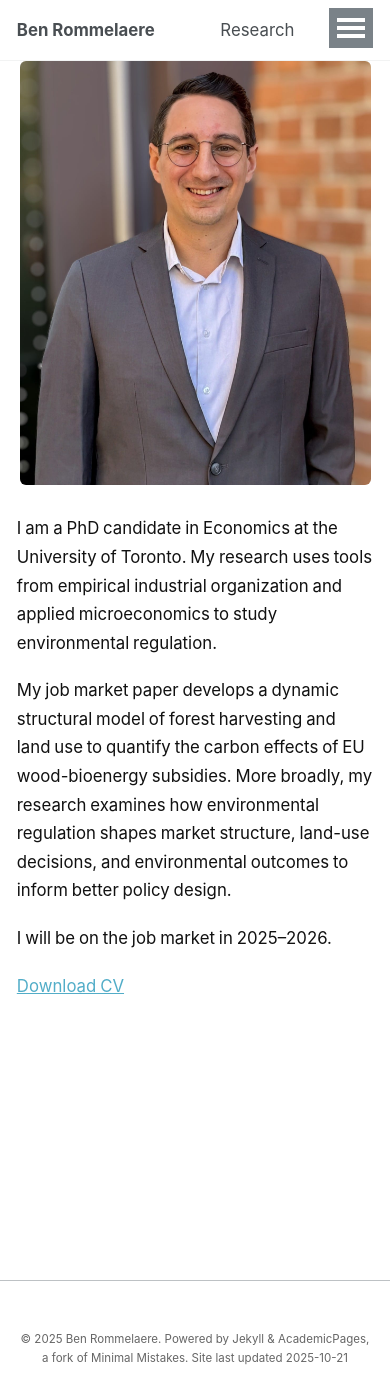
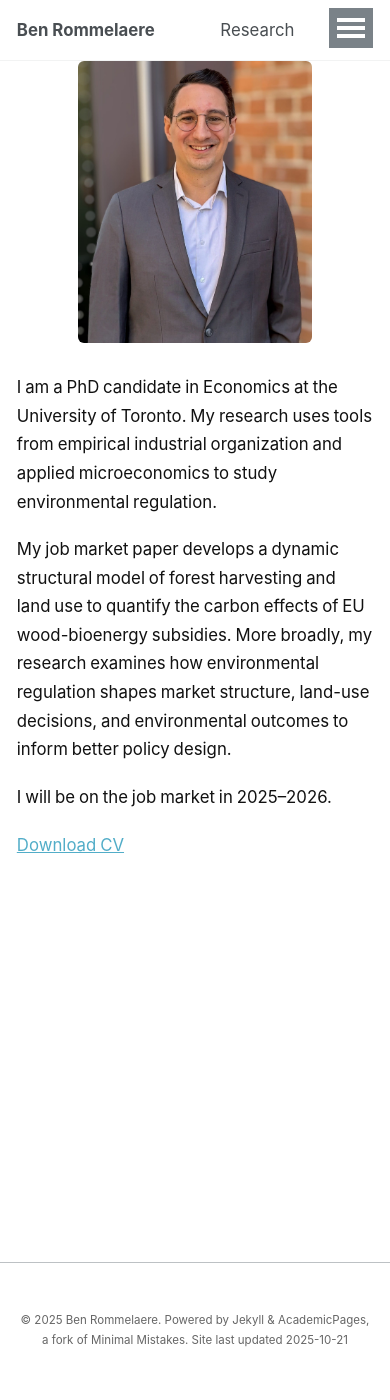
Before and after one commit to brommelaere/brommelaere.github.io, a Jekyll site: the page built from _pages/about.md, in a window 390 px wide and 1400 px high. Built offline with Jekyll 4.4.1, drawn with Linux system fonts in a browser that asks for light colours.

Commit message:
Adjust mobile width clamp values in custom.scss

```diff
--- a/_sass/_custom.scss
+++ b/_sass/_custom.scss
@@ -149,7 +149,7 @@ body {
     /* MOBILE: smaller but stays left */
     @media screen and (max-width: 55.999em) {
       max-width: none !important;
-      width: clamp(320px, 90vw, 820px) !important;
+      width: clamp(210px, 60vw, 820px) !important;
       margin: 0 auto !important;
     }
   }
```
